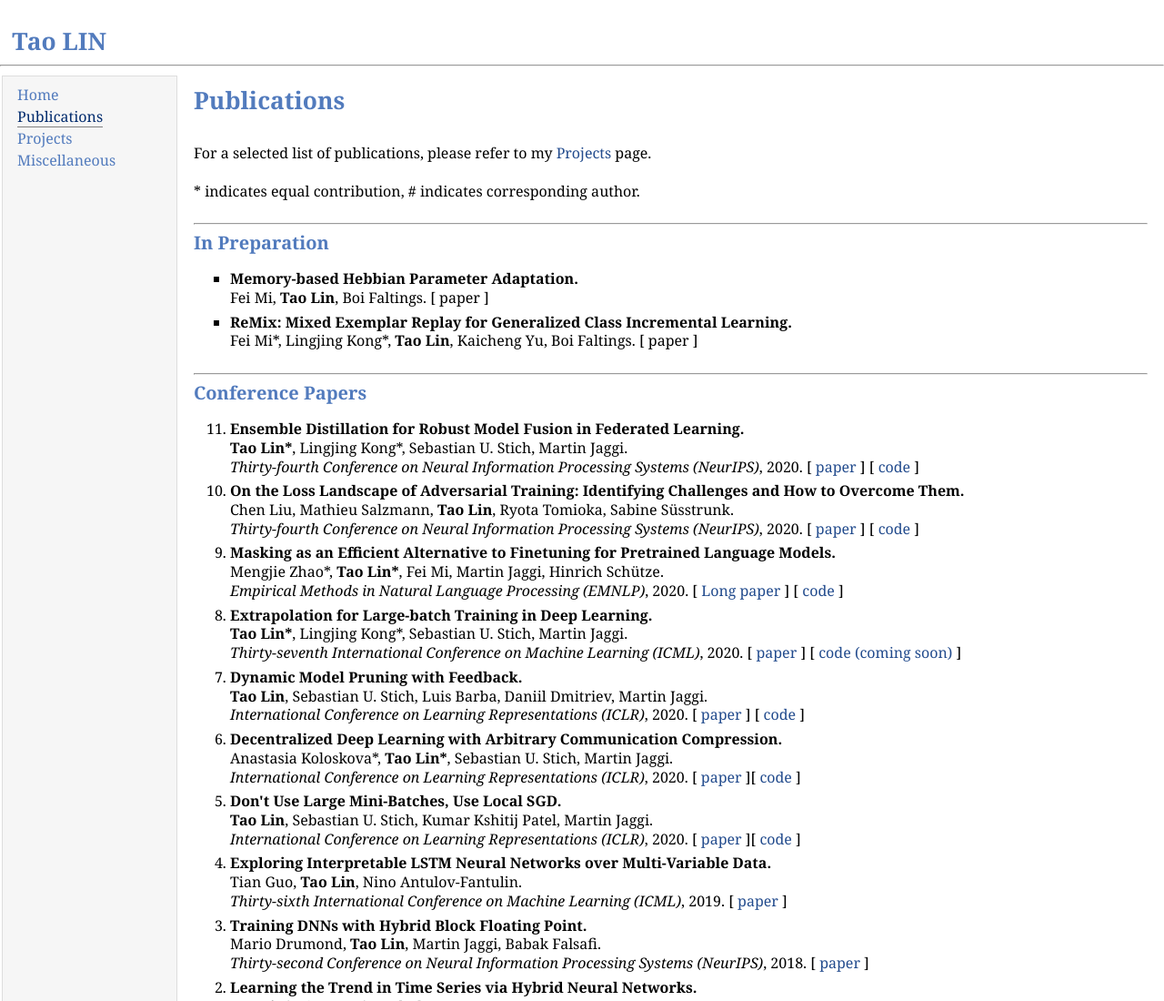
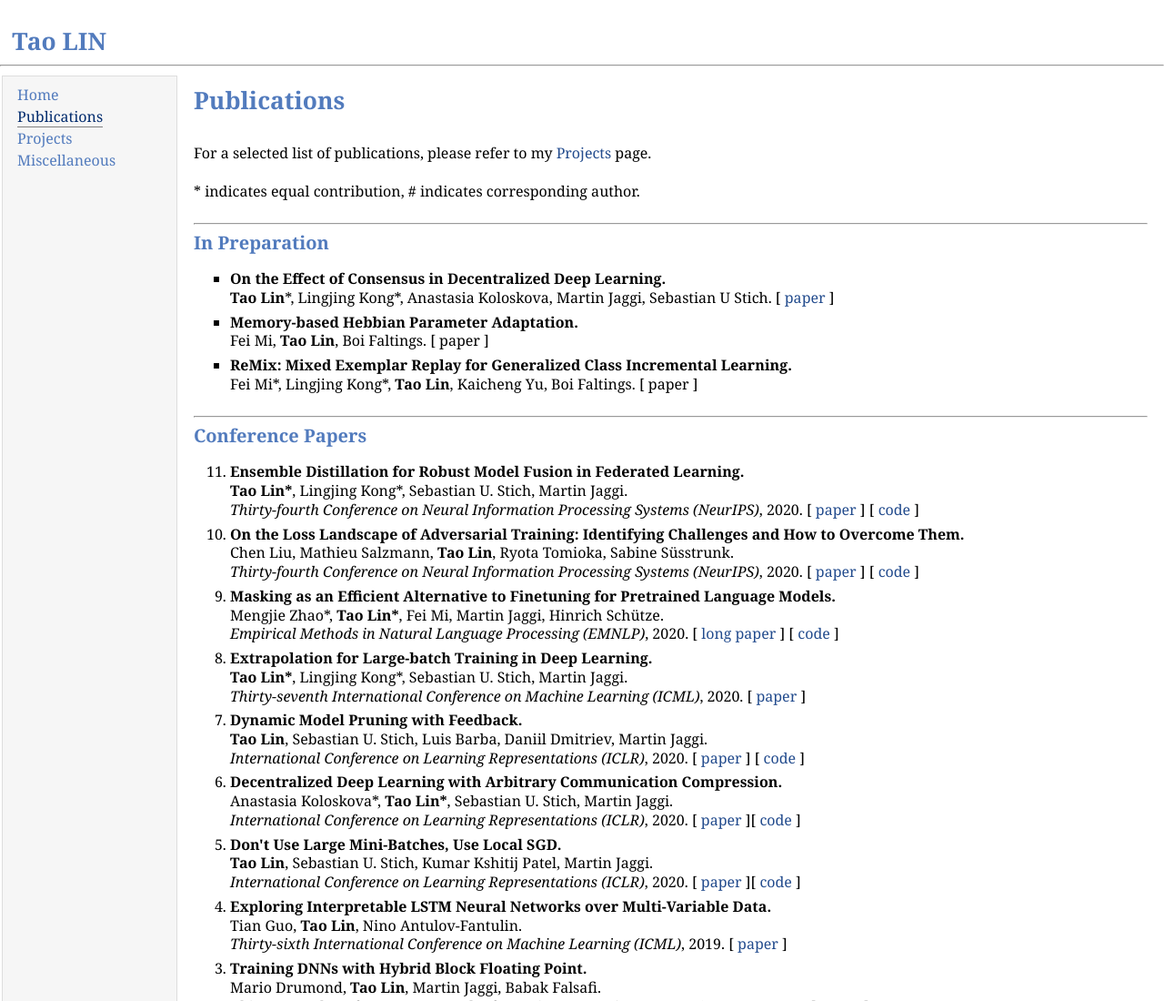
Before and after one commit to tlin-taolin/tlin-taolin.github.io, a plain HTML site: page publication.html in a window 1280 px wide. Shown: the top 1100 px of the page at 91% size. Drawn offline with Linux system fonts and the light colour scheme.

Commit message:
minor update.

```diff
--- a/publication.html
+++ b/publication.html
@@ -34,6 +34,12 @@
 
         <ul>
             <li><p>
+                <b>On the Effect of Consensus in Decentralized Deep Learning.</b><br>
+                <b>Tao Lin</b>*, Lingjing Kong*, Anastasia Koloskova, Martin Jaggi, Sebastian U Stich.
+                [ <a href="https://openreview.net/forum?id=bIrL42I_NF8">paper</a> ]
+            </p></li>
+
+            <li><p>
                 <b>Memory-based Hebbian Parameter Adaptation.</b><br>
                 Fei Mi, <b>Tao Lin</b>, Boi Faltings.
                 [ paper ]
@@ -68,7 +74,7 @@
                 <b>Masking as an Efficient Alternative to Finetuning for Pretrained Language Models.</b><br>
                 Mengjie Zhao*, <b>Tao Lin*</b>, Fei Mi, Martin Jaggi, Hinrich Schütze.<br>
                 <i>Empirical Methods in Natural Language Processing (EMNLP)</i>, 2020.
-                [ <a href="https://arxiv.org/abs/2004.12406">Long paper</a> ]
+                [ <a href="https://arxiv.org/abs/2004.12406">long paper</a> ]
                 [ <a href="https://github.com/ptlmasking/maskbert">code</a> ]
             </p></li>
             <li><p>
@@ -76,7 +82,6 @@
                 <b>Tao Lin*</b>, Lingjing Kong*, Sebastian U. Stich, Martin Jaggi.<br>
                 <i>Thirty-seventh International Conference on Machine Learning (ICML)</i>, 2020.
                 [ <a href="https://arxiv.org/abs/2006.05720">paper</a> ]
-                [ <a href="">code (coming soon)</a> ]
             </p></li>
             <li><p>
                 <b>Dynamic Model Pruning with Feedback.</b><br>
```
Also changed, not shown: misc.html (+1 -1 lines).
